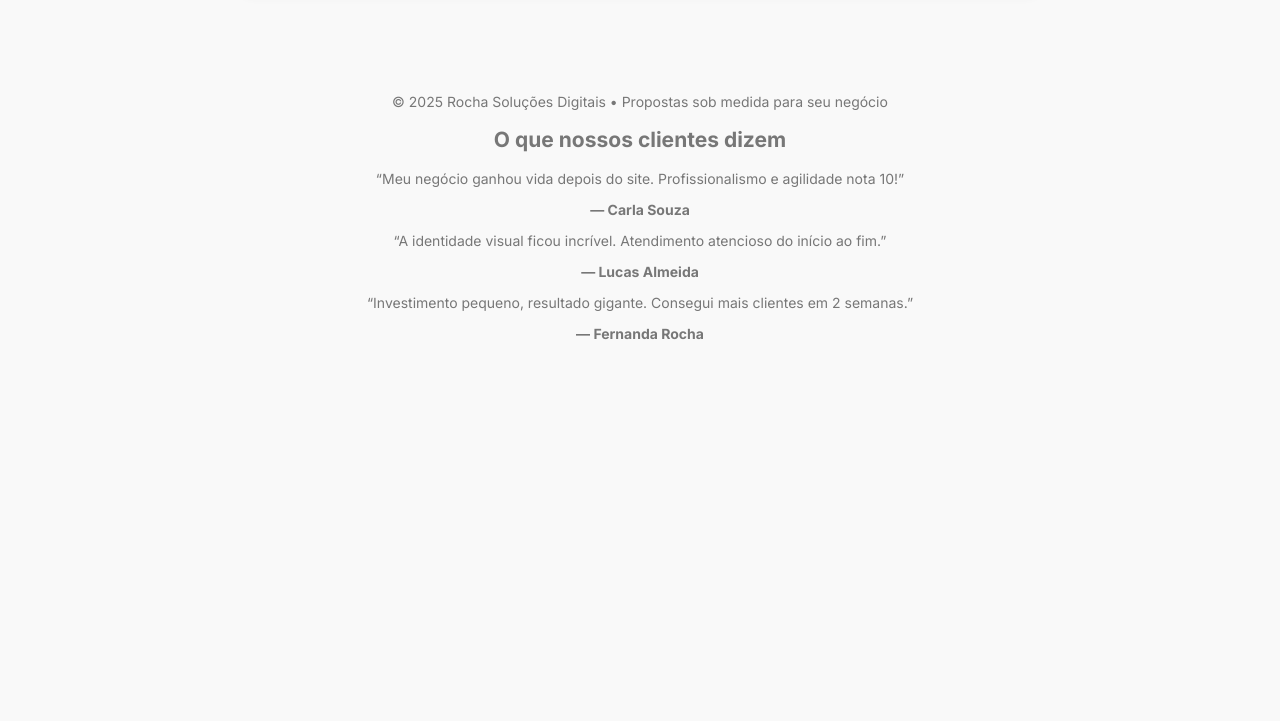
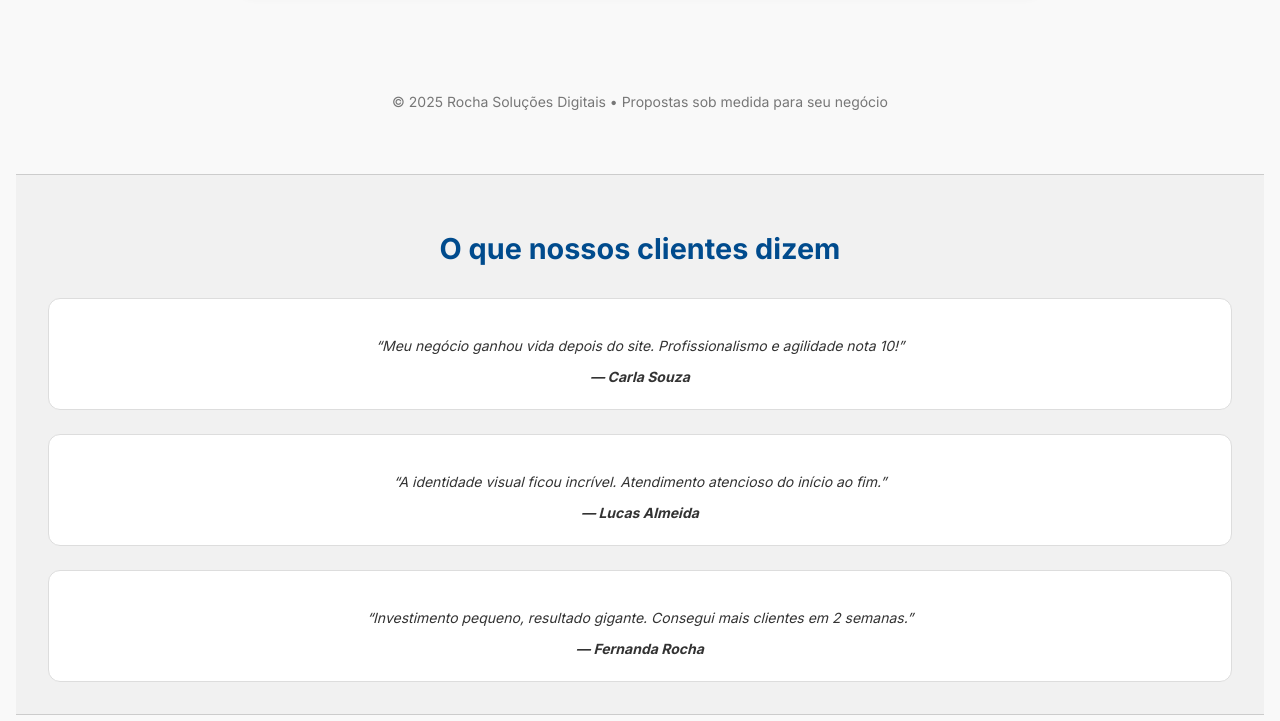
Before and after one commit to Gilb807/proposta-digital-estrategica, a plain HTML site: page index.html in a window 1280 px wide. Shown: the part 1081-1802 px from the top of the page. Before the commit the page ends 1455 px from the top, so only its background shows below. Drawn offline with Linux system fonts and the light colour scheme.

Commit message:
Update index.html

```diff
--- a/index.html
+++ b/index.html
@@ -5,6 +5,35 @@
   <title>Proposta Digital Estratégica</title>
   <link href="https://fonts.googleapis.com/css2?family=Inter:wght@400;600;700&display=swap" rel="stylesheet">
   <style>
+    .depoimentos {
+  margin-top: 4rem;
+  padding: 2rem;
+  background-color: #f1f1f1;
+  border-top: 1px solid #ccc;
+  border-bottom: 1px solid #ccc;
+  text-align: center;
+}
+
+.depoimentos h2 {
+  font-size: 1.8rem;
+  color: #004b8d;
+  margin-bottom: 2rem;
+}
+
+.depoimentos-lista {
+  display: flex;
+  flex-direction: column;
+  gap: 1.5rem;
+}
+
+.depoimento {
+  background-color: #fff;
+  padding: 1.5rem;
+  border-radius: 12px;
+  border: 1px solid #ddd;
+  font-style: italic;
+  color: #333;
+}
     body {
       margin: 0;
       font-family: 'Inter', sans-serif;
```
